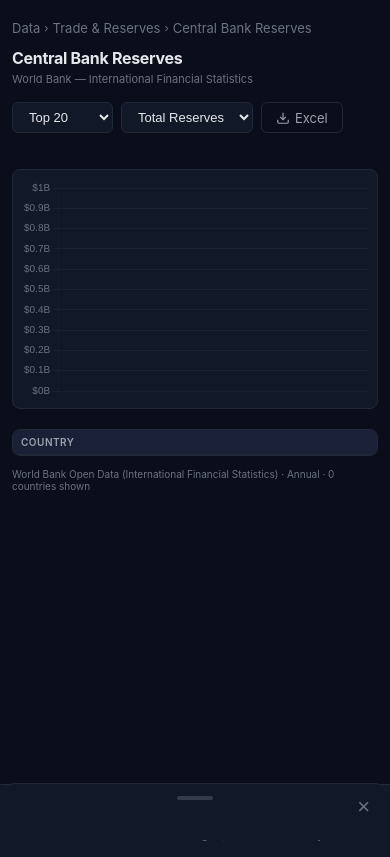
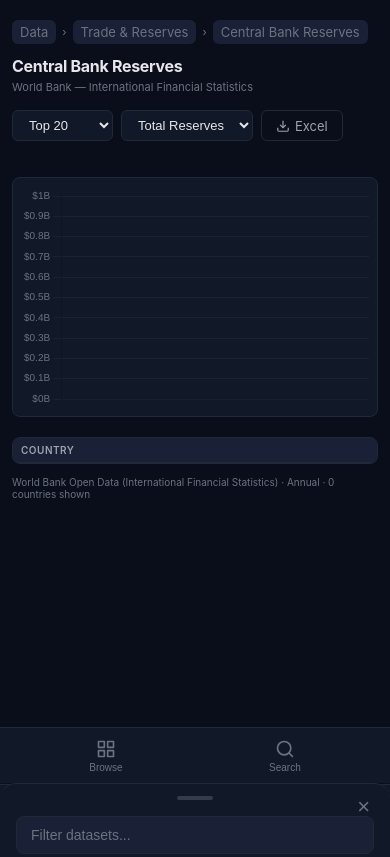
Before and after one commit to oparra2097/georisk, a Flask app: page /data in a window 390 px wide. Shown: the part 61-918 px from the top of the page. Run offline with Flask 3, Linux system fonts and the light colour scheme; data that the repository does not hold is empty.

Commit message:
Improve mobile data page navigation
Add sticky bottom nav bar with Browse and Search buttons so mobile users
have persistent, discoverable navigation instead of relying solely on
breadcrumb taps. Style breadcrumb segments as tappable chips on mobile.
Add inline search/filter to the bottom sheet for quick dataset finding.

https://claude.ai/code/session_0116JfynHzVuT6aLNv26FNXb

Co-authored-by: Claude <noreply@anthropic.com>

```diff
--- a/static/css/data.css
+++ b/static/css/data.css
@@ -601,6 +601,76 @@ th.col-actual {
 }
 
 
+/* ===== Bottom Sheet Search ===== */
+
+.bottom-sheet-search {
+    padding: 8px 16px 4px;
+}
+
+.bottom-sheet-search input {
+    width: 100%;
+    padding: 10px 14px;
+    font-size: 14px;
+    color: var(--text-primary);
+    background: var(--bg-tertiary);
+    border: 1px solid var(--border);
+    border-radius: 8px;
+    outline: none;
+}
+.bottom-sheet-search input:focus {
+    border-color: var(--accent);
+}
+.bottom-sheet-search input::placeholder {
+    color: var(--text-muted);
+}
+
+
+/* ===== Mobile Nav Bar ===== */
+
+.mobile-nav-bar {
+    display: none;
+}
+
+@media (max-width: 768px) {
+    .mobile-nav-bar {
+        display: flex;
+        position: fixed;
+        bottom: 0;
+        left: 0;
+        right: 0;
+        height: 56px;
+        background: var(--bg-secondary);
+        border-top: 1px solid var(--border);
+        z-index: 150;
+        align-items: center;
+        justify-content: space-around;
+        padding: 0 16px;
+    }
+}
+
+.mobile-nav-btn {
+    display: flex;
+    flex-direction: column;
+    align-items: center;
+    gap: 3px;
+    padding: 6px 20px;
+    background: none;
+    border: none;
+    color: var(--text-muted);
+    cursor: pointer;
+    transition: color 0.2s;
+    -webkit-tap-highlight-color: transparent;
+}
+.mobile-nav-btn:active,
+.mobile-nav-btn:hover {
+    color: var(--accent);
+}
+.mobile-nav-btn span {
+    font-size: 10px;
+    font-weight: 500;
+}
+
+
 /* ===== Responsive ===== */
 
 @media (max-width: 768px) {
@@ -610,6 +680,8 @@ th.col-actual {
     .data-sidebar {
         display: none;
     }
+
+    /* Breadcrumb: tappable look on mobile */
     .data-breadcrumb {
         padding: 8px 0 12px;
         font-size: 13px;
@@ -617,9 +689,26 @@ th.col-actual {
     }
     .bc-segment {
         cursor: pointer;
+        padding: 4px 8px;
+        border-radius: 6px;
+        background: var(--bg-tertiary);
+        transition: background 0.15s, color 0.15s;
     }
+    .bc-segment:active {
+        background: rgba(59, 130, 246, 0.15);
+        color: var(--accent);
+    }
+    .bc-active {
+        background: rgba(59, 130, 246, 0.1);
+        color: var(--text-primary);
+    }
+    .bc-sep {
+        color: var(--text-muted);
+        padding: 0 2px;
+    }
+
     .data-content {
-        padding: 16px 16px 60px;
+        padding: 16px 16px 72px;
     }
     .data-section-header {
         flex-direction: column;
@@ -654,7 +743,7 @@ th.col-actual {
 
 @media (max-width: 480px) {
     .data-content {
-        padding: 12px 12px 48px;
+        padding: 12px 12px 64px;
     }
     .data-title {
         font-size: 16px;
--- a/static/js/data.js
+++ b/static/js/data.js
@@ -40,6 +40,9 @@
 
         // Setup mobile bottom sheet
         setupBottomSheet();
+
+        // Setup mobile nav bar
+        setupMobileNavBar();
 
         // Handle browser back/forward
         window.addEventListener('popstate', () => {
@@ -1781,13 +1784,64 @@
 
         const closeBtn = sheet.querySelector('.bottom-sheet-close');
         if (closeBtn) closeBtn.addEventListener('click', closeBottomSheet);
-    }
+
+        // Filter input inside the bottom sheet
+        const filterInput = document.getElementById('bottom-sheet-search-input');
+        if (filterInput) {
+            filterInput.addEventListener('input', () => {
+                const q = filterInput.value.toLowerCase().trim();
+                const items = sheet.querySelectorAll('.bs-item');
+                const headings = sheet.querySelectorAll('.bs-heading');
+
+                if (!q) {
+                    items.forEach(el => el.style.display = '');
+                    headings.forEach(el => el.style.display = '');
+                    return;
+                }
+
+                // Track which headings have visible children
+                const headingVisible = new Map();
+                headings.forEach(h => headingVisible.set(h, false));
+
+                items.forEach(el => {
+                    const text = el.textContent.toLowerCase();
+                    const match = text.includes(q);
+                    el.style.display = match ? '' : 'none';
+                    if (match) {
+                        // Find preceding heading
+                        let prev = el.previousElementSibling;
+                        while (prev && !prev.classList.contains('bs-heading')) {
+                            prev = prev.previousElementSibling;
+                        }
+                        if (prev) headingVisible.set(prev, true);
+                    }
+                });
+
+                headings.forEach(h => {
+                    h.style.display = headingVisible.get(h) ? '' : 'none';
+                });
+            });
+        }
+    }
+
+    // Current bottom sheet level for reuse by nav bar
+    let _sheetLevel = 'root';
 
     function openBottomSheet(level, id) {
         const sheet = document.getElementById('bottom-sheet');
         const sheetOverlay = document.getElementById('bottom-sheet-overlay');
         const sheetContent = document.getElementById('bottom-sheet-content');
+        const filterInput = document.getElementById('bottom-sheet-search-input');
         if (!sheet || !sheetOverlay || !sheetContent) return;
+
+        _sheetLevel = level;
+
+        // Reset filter
+        if (filterInput) {
+            filterInput.value = '';
+            // Show/hide filter — only useful for browse level
+            filterInput.parentElement.style.display = (level === 'root' || level === 'category') ? '' : 'none';
+        }
 
         let html = '';
 
@@ -1840,4 +1894,34 @@
         if (sheetOverlay) sheetOverlay.classList.remove('open');
     }
 
+    // ══════════════════════════════════════════════════════
+    // MOBILE NAV BAR
+    // ══════════════════════════════════════════════════════
+
+    function setupMobileNavBar() {
+        const browseBtn = document.getElementById('mobile-nav-browse');
+        const searchBtn = document.getElementById('mobile-nav-search');
+
+        if (browseBtn) {
+            browseBtn.addEventListener('click', () => {
+                openBottomSheet('root', null);
+            });
+        }
+
+        if (searchBtn) {
+            searchBtn.addEventListener('click', () => {
+                // Reuse the existing Ctrl+K search overlay
+                const overlay = document.getElementById('search-overlay');
+                const input = document.getElementById('search-input');
+                const results = document.getElementById('search-results');
+                if (overlay && input) {
+                    overlay.style.display = '';
+                    input.value = '';
+                    if (results) results.innerHTML = '';
+                    setTimeout(() => input.focus(), 50);
+                }
+            });
+        }
+    }
+
 })();
--- a/templates/data.html
+++ b/templates/data.html
@@ -50,7 +50,22 @@
 <div class="bottom-sheet" id="bottom-sheet">
     <div class="bottom-sheet-handle"></div>
     <button class="bottom-sheet-close">&times;</button>
+    <div class="bottom-sheet-search">
+        <input type="text" id="bottom-sheet-search-input" placeholder="Filter datasets..." autocomplete="off">
+    </div>
     <div class="bottom-sheet-content" id="bottom-sheet-content"></div>
+</div>
+
+<!-- Mobile Nav Bar -->
+<div class="mobile-nav-bar" id="mobile-nav-bar">
+    <button class="mobile-nav-btn" id="mobile-nav-browse">
+        <svg width="20" height="20" viewBox="0 0 24 24" fill="none" stroke="currentColor" stroke-width="2" stroke-linecap="round" stroke-linejoin="round"><rect x="3" y="3" width="7" height="7"/><rect x="14" y="3" width="7" height="7"/><rect x="3" y="14" width="7" height="7"/><rect x="14" y="14" width="7" height="7"/></svg>
+        <span>Browse</span>
+    </button>
+    <button class="mobile-nav-btn" id="mobile-nav-search">
+        <svg width="20" height="20" viewBox="0 0 24 24" fill="none" stroke="currentColor" stroke-width="2" stroke-linecap="round" stroke-linejoin="round"><circle cx="11" cy="11" r="8"/><line x1="21" y1="21" x2="16.65" y2="16.65"/></svg>
+        <span>Search</span>
+    </button>
 </div>
 {% endblock %}
 
```
